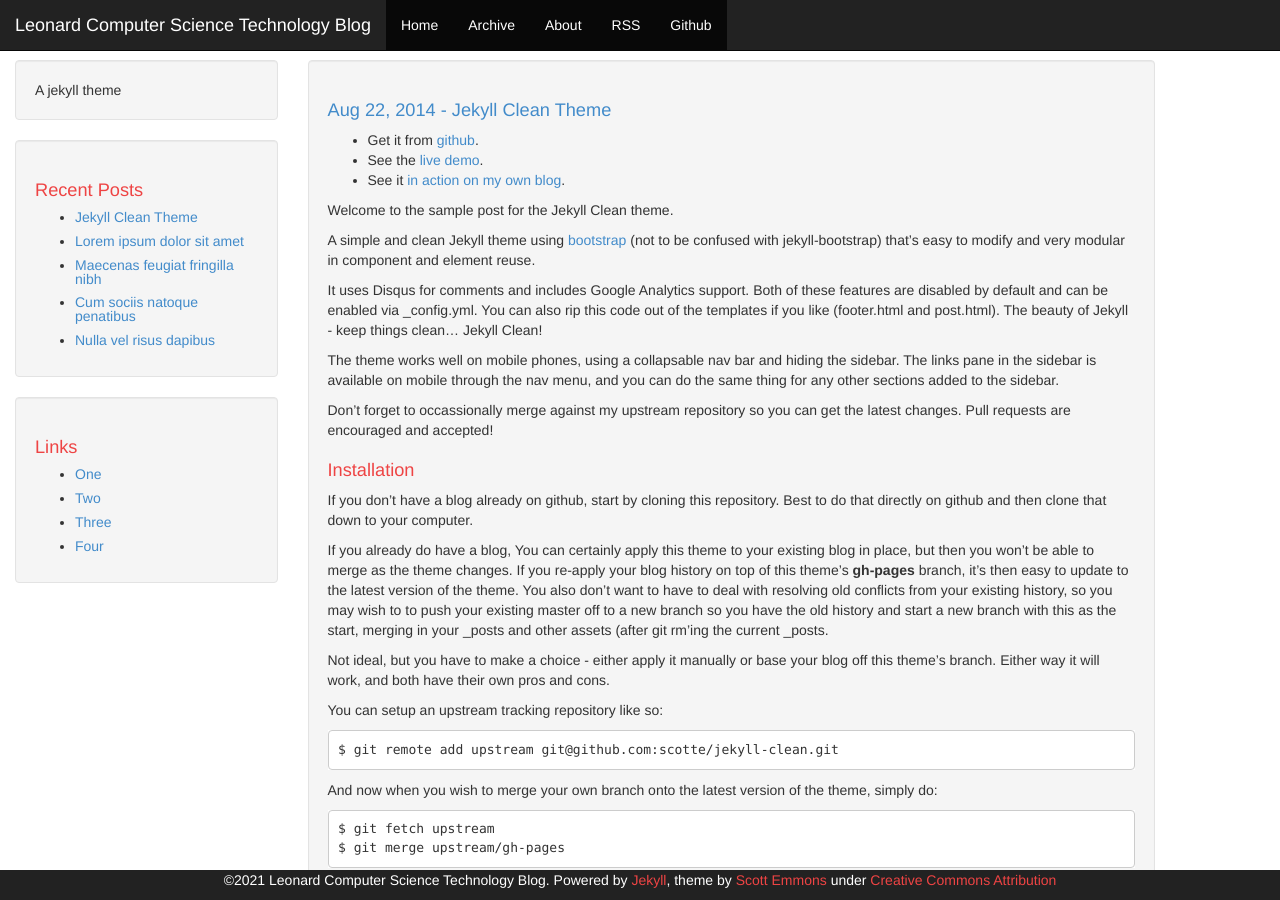
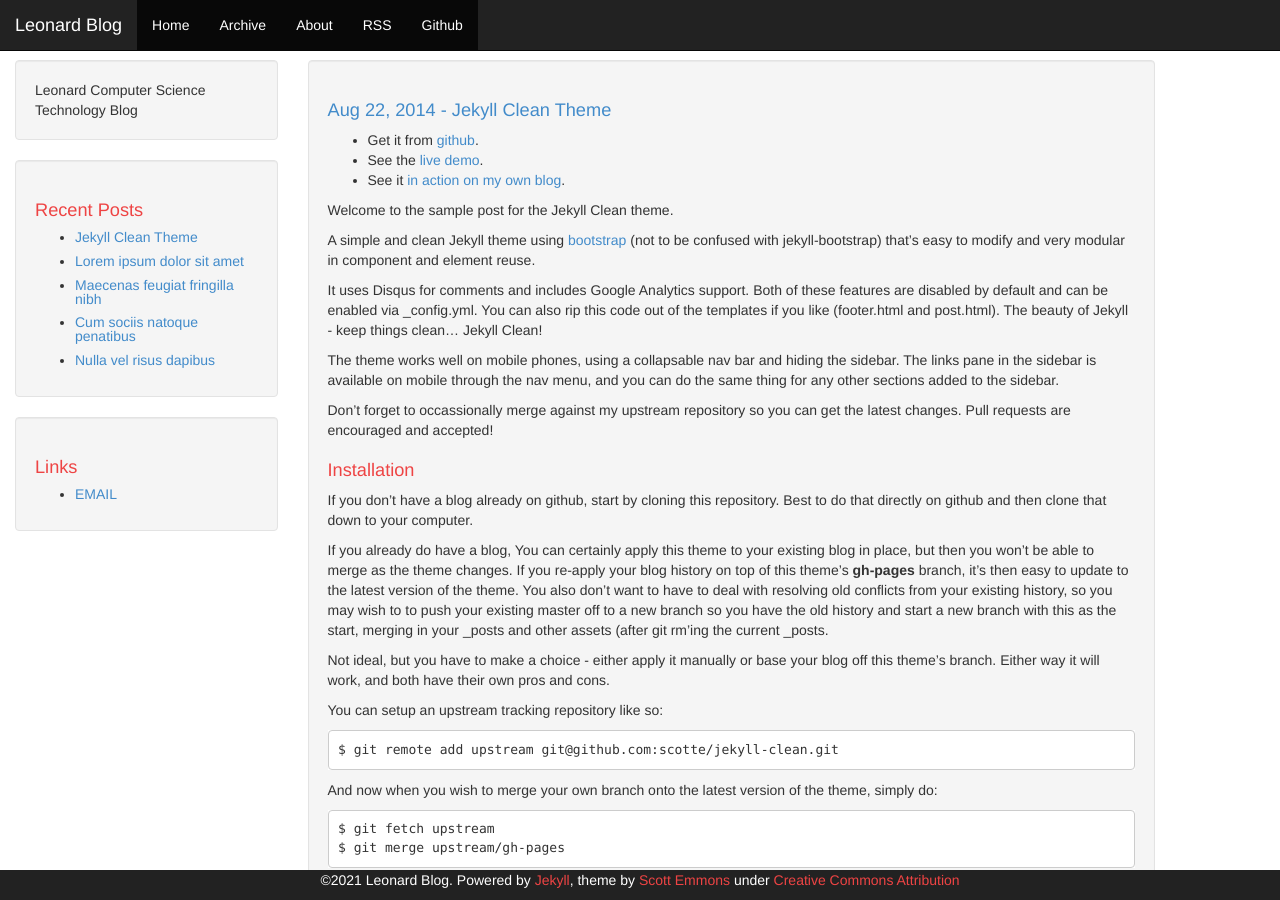
Before and after one commit to TsungJu/tsungju.github.io, a Jekyll site: the page built from index.html, in a window 1280 px wide and 900 px high. Built offline with Jekyll 4.4.1, drawn with Linux system fonts in a browser that asks for light colours; the list of posts is cut into pages by our own code.

Commit message:
Update _config.yml and links-list.html

```diff
--- a/_config.yml
+++ b/_config.yml
@@ -1,7 +1,7 @@
 # Jekyll configuration
 
-name: Leonard Computer Science Technology Blog
-description: A jekyll theme
+name: Leonard Blog
+description: Leonard Computer Science Technology Blog
 
 # url is currently only used only for the RSS feed in feed.xml
 url: https://tsungju.github.io/
--- a/_includes/links-list.html
+++ b/_includes/links-list.html
@@ -1,7 +1,4 @@
 <h1>Links</h1>
 <ul>
-  <li><a href="#">One</a></li>
-  <li><a href="#">Two</a></li>
-  <li><a href="#">Three</a></li>
-  <li><a href="#">Four</a></li>
+  <li><a href="e285171@hotmail.com">EMAIL</a></li>
 </ul>
```
